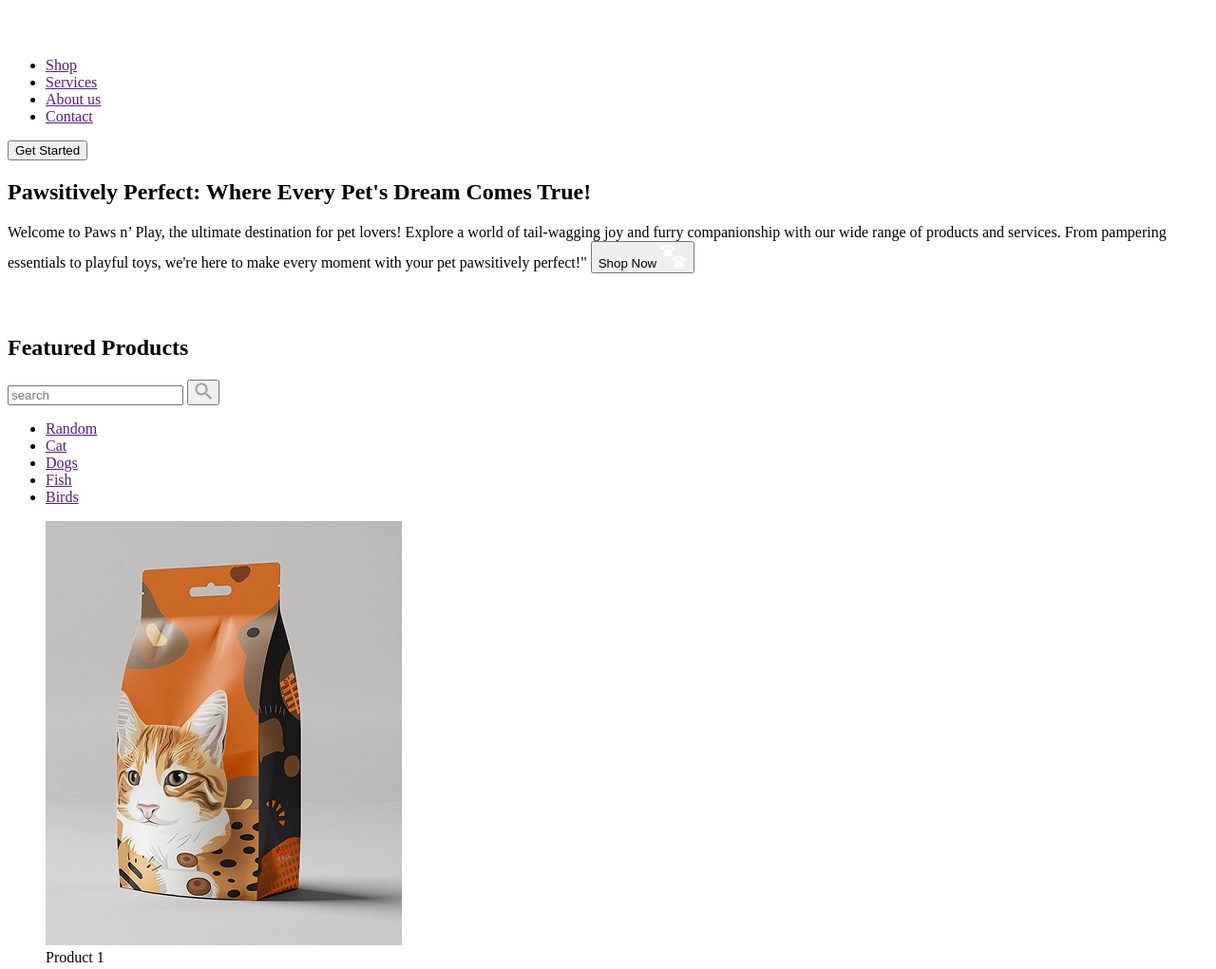
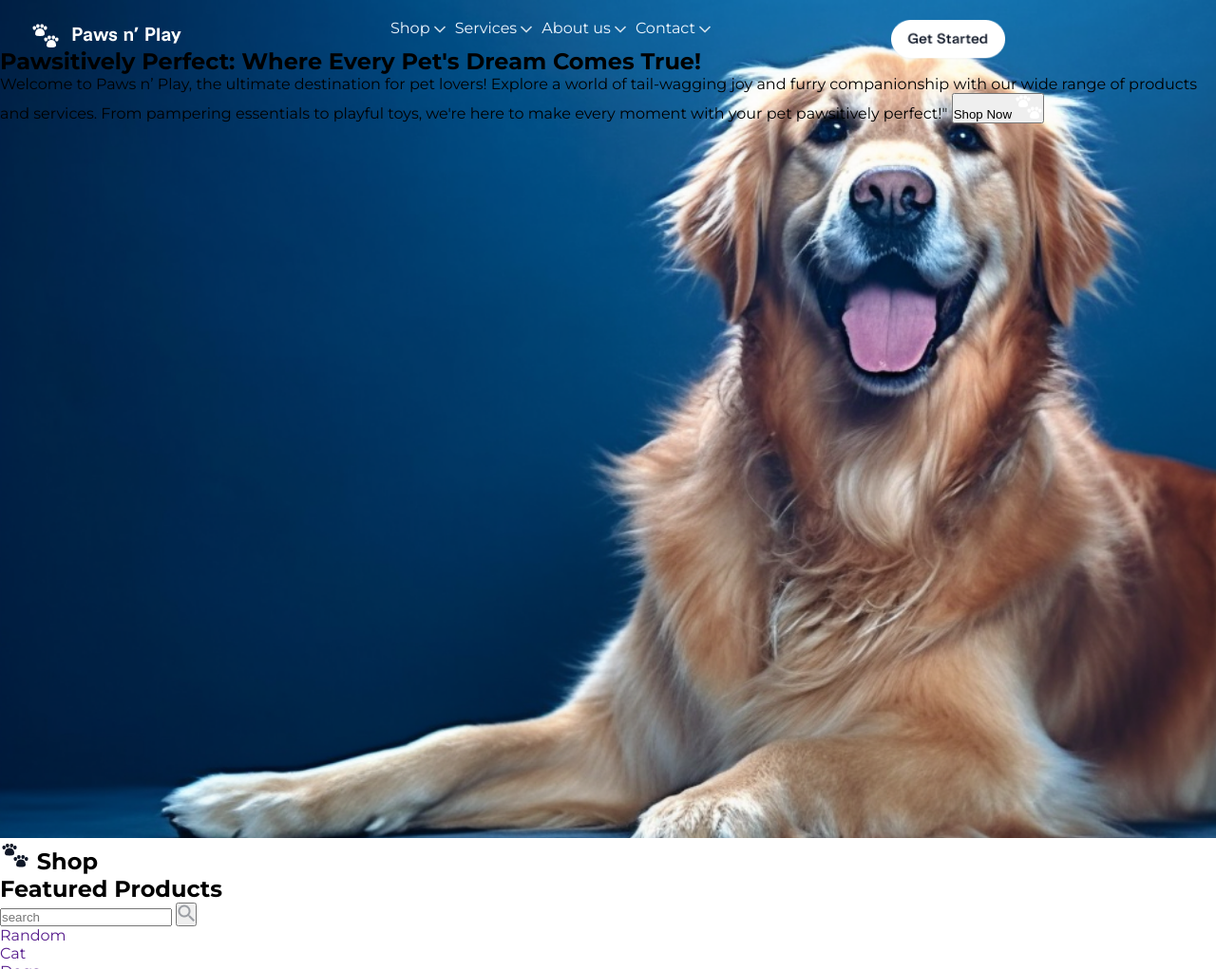
Before and after one commit to Laura23Oliveira/desafio2, a plain HTML site: page index.htm in a window 1280 px wide. Shown: the top 1021 px of the page at 95% size. Drawn offline with Linux system fonts and the light colour scheme; a web font is replaced by a local one.

Commit message:
atualizar

```diff
--- a/index.htm
+++ b/index.htm
@@ -3,23 +3,27 @@
     <head>
         <meta charset="UTF-8">
         <meta name="viewport" content="width=device-width, initial-scale=1.0">
+        <link href="https://fonts.googleapis.com/css2?family=Barlow:wght@200&family=Kdam+Thmor+Pro&family=Montserrat:ital,wght@0,100..900;1,100..900&display=swap"
+        rel="stylesheet">
+        <link rel="stylesheet" href="/styles.css">
         <title>Document</title>
     </head>
 
     <body>
 
-        <header>
-            <img class="logo" src="/imagens/Vector.png" alt="Paws n' Play" width="32px" height="32px">
-            <nav>
+        <header id="top">
+            <section id="nav-menu">
+            <img class="logo" src="/imagens/Vector.png" alt="Paws n' Play" width="32px" height="32px"/>
                 <ul>
-                    <li><a href="">Shop</a></li>
-                    <li><a href="">Services</a></li>
-                    <li><a href="">About us</a></li>
-                    <li><a href="">Contact</a></li>
+                    <li><a href="">Shop <img src="/imagens/seta.png"> </a></li>
+                    <li><a href="">Services <img src="/imagens/seta.png"> </a></li>
+                    <li><a href="">About us <img src="/imagens/seta.png"> </a></li>
+                    <li><a href="">Contact <img src="/imagens/seta.png"> </a></li>
                 </ul>
             </nav>
-        <button>Get Started</button>
-
+        <button><img src="/imagens/Button.png"></button>
+        <br/>
+        </section>
 
     <section id="hero1" class="hero">
 
@@ -37,8 +41,9 @@
             </section>
         </header>
         <section id="shop" class="hero2">
+            <h2><img class="patas" src="/imagens/Patasp.png"> Shop</h2>
             <header>
-                <img class="patas" src="/imagens/patas.png">
+
                 <h2>Featured Products</h2>
                 <form>
                     <div class="search-container">
@@ -87,8 +92,7 @@
     </section>
     <section id="about" class="hero2">
         <header>
-            <img class="patas" src="/imagens/patas.png">
-            <h2>About Us</h2>
+            <h2><img class="patas" src="/imagens/Patasp.png">About Us</h2>
         </header>
 
         <article>
@@ -109,8 +113,7 @@
 
     <section id="team" class="hero2">
         <header>
-            <img class="patas" src="/imagens/patas.png">
-            <h2>Our Team</h2>
+            <h2><img class="patas" src="/imagens/Patasp.png"> Our Team</h2>
         </header>
             <a href=""><img class="team" src="/our team/_Team member.png" alt="Dr. Olivia Rhye"/></a>
             <a href=""><img class="team" src="/our team/_Team member (1).png" alt="Phoenix Baker"/></a>
@@ -121,8 +124,7 @@
     </section>
     <section id="blog" class="hero2">
         <header>
-            <img class="patas" src="/imagens/patas.png">
-            <h2>Blog</h2>
+            <h2><img class="patas" src="/imagens/Patasp.png"> Blog</h2>
         </header>
             <h2>Milestone: 20,000 Pets Treated</h2>
             <p>
@@ -141,8 +143,7 @@
      </section>
 
      <section id="contact">
-        <img class="patas" src="/imagens/patas.png">
-        <h2>Get in touch</h2>
+        <h2><img class="patas" src="/imagens/patas.png">Get in touch</h2>
         <fieldset id="form_contact">
             <p>
             <label for="firstname" class="contact">First name</label>
--- /dev/null
+++ b/styles.css
@@ -0,0 +1,83 @@
+* {
+    margin: 0;
+    padding: 0;
+    box-sizing: border-box;
+a {
+   text-decoration: none;
+   color: none;
+
+}
+ul {
+    list-style-type: none; /* Remove os pontos */
+    padding-left: 0;       /* Remove o recuo da lista */
+}
+body {
+    font-family: montserrat, sans-serif;
+    font-style: none;
+
+
+}
+#top {
+    width: 100%;
+    height: 883px;
+    background-image: url(/imagens/dog.png);
+    background-position: left;
+    background-repeat: no-repeat;
+    background-size: 150%, 150%;
+
+}
+/*
+#top::after {
+    content: '';
+    position: absolute;
+    top: 0;
+    left: 0;
+    right: 0;
+    bottom: 0;
+    background: radial-gradient(circle, rgba(243, 242, 242, 0.583) rgba(0, 0, 0, 0.741));
+    pointer-events: none;
+} */
+#nav-menu {
+    width: 1280px;
+    height: 44px;
+    display: flex;
+    flex-direction: row;
+    justify-content: space-between;
+    padding-left: 32px;
+    padding-right: 32px;
+    padding-top: 20px;
+    padding-bottom:30px ;
+
+    .logo {
+        width: 159px;
+        height: 32px;
+        gap: 32px;
+        margin-right: 32px;
+    }
+
+    ul {
+        display:flex;
+        flex-direction: row;
+        gap: 10px;
+
+        a {
+            color: aliceblue;
+        }
+
+    }
+    button {
+        background: none;
+        border: none;
+        padding: 0;
+        cursor: pointer;
+
+       img {
+        width: 124px;
+        height: 44px;
+        background-position: relative;
+        bottom: 20%;
+
+       }
+
+    }
+}
```
Also changed, not shown: imagens/Button.png (added), imagens/Patasp.png (added), imagens/seta.png (added).
